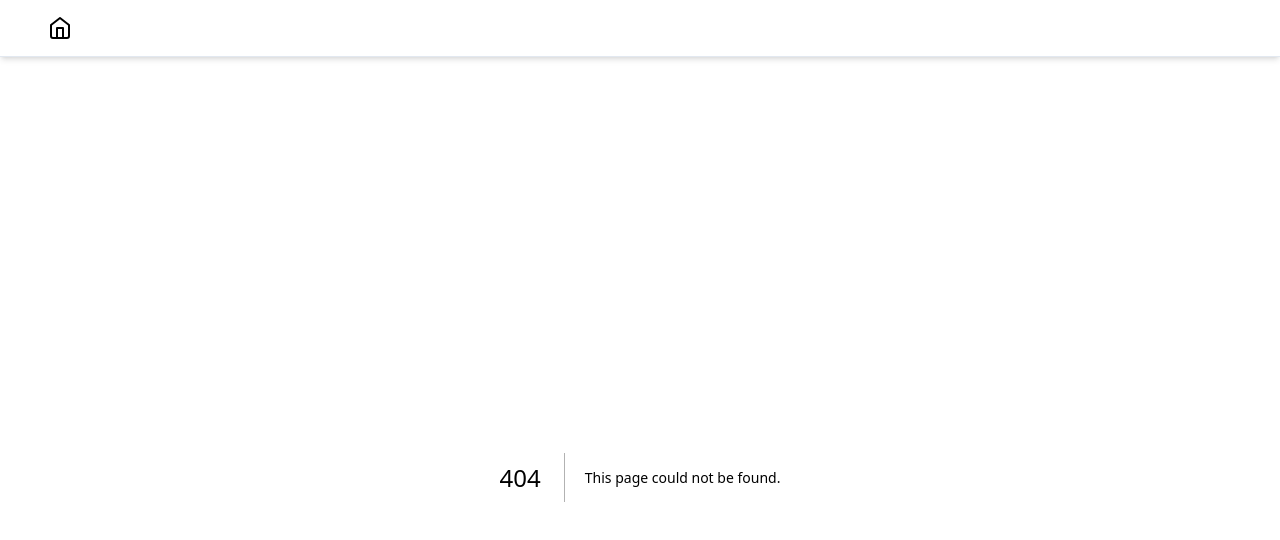
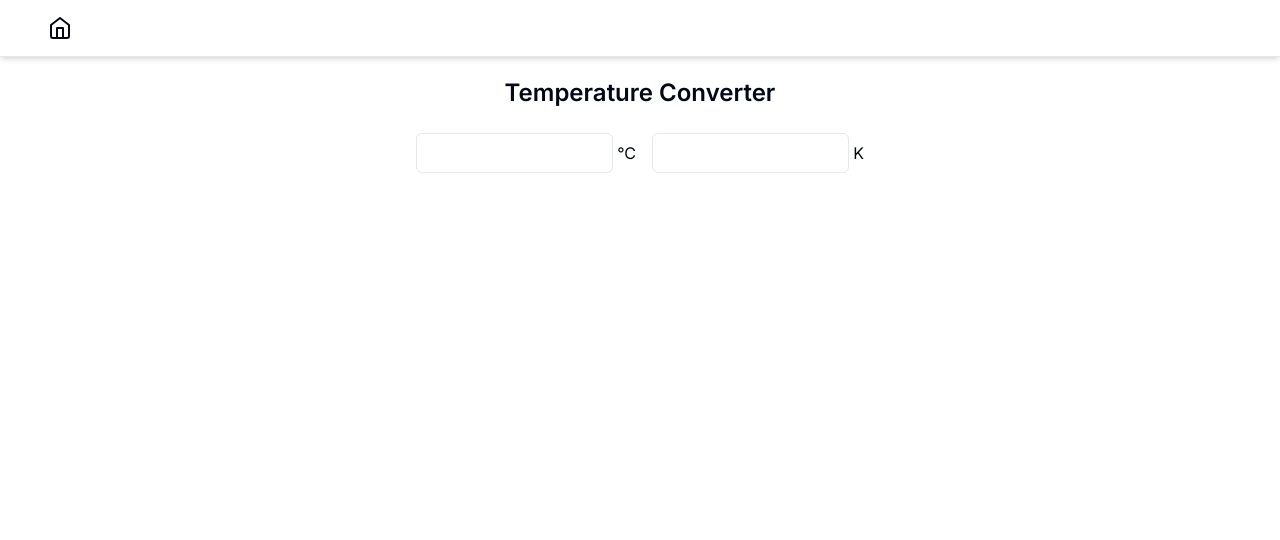
Before and after one commit to fairulazmin/myapp, a Next.js app: page /tempConverter in a window 1280 px wide. Before the commit this address had no page. Shown: the top 540 px of the page. Built offline with nearby package versions, Linux system fonts and the light colour scheme.

Commit message:
added temperature converter

```diff
--- a/app/page.tsx
+++ b/app/page.tsx
@@ -42,6 +42,9 @@ export default function Home() {
           <Link href="/todolist">Todo list</Link>
         </li>
         <li>
+          <Link href="/tempConverter">Temperature Converter</Link>
+        </li>
+        <li>
           <Link href="/muTable">MU Table</Link>
         </li>
         <li>
--- /dev/null
+++ b/app/tempConverter/page.tsx
@@ -0,0 +1,11 @@
+import { TempConverter } from "./tempConverter";
+
+const TempConverterPage = () => {
+  return (
+    <div className="container mx-auto">
+      <TempConverter />
+    </div>
+  );
+};
+
+export default TempConverterPage;
--- /dev/null
+++ b/app/tempConverter/tempConverter.tsx
@@ -0,0 +1,26 @@
+"use client";
+
+import { Input } from "@/components/ui/input";
+import { useTempStore } from "@/hooks/use-temperature-store";
+
+export const TempConverter = () => {
+  const { temp, onChange } = useTempStore();
+
+  return (
+    <div>
+      <div className="text-center text-2xl font-semibold mb-6">
+        Temperature Converter
+      </div>
+      <div className="flex max-w-md mx-auto items-center">
+        <Input value={temp.degree} onChange={(e) => onChange(e, "degree")} />
+        <span className="ml-1 mr-4">°C</span>
+        <Input
+          value={temp.kelvin}
+          onChange={(e) => onChange(e, "kelvin")}
+          className="mr-1"
+        />{" "}
+        K
+      </div>
+    </div>
+  );
+};
--- /dev/null
+++ b/hooks/use-temperature-store.ts
@@ -0,0 +1,28 @@
+import { create } from "zustand";
+
+interface Temp {
+  temp: { degree: number | string; kelvin: number | string };
+  onChange: (
+    e: React.ChangeEvent<HTMLInputElement>,
+    type: "degree" | "kelvin",
+  ) => void;
+}
+
+export const useTempStore = create<Temp>((set) => ({
+  // initial state
+  temp: { degree: "", kelvin: "" },
+
+  // methods for manipulating state
+  onChange: (e, type) => {
+    console.log("e: ", e.target.value);
+    const num = Number(e.target.value);
+    switch (type) {
+      case "degree":
+        set({ temp: { degree: num, kelvin: num + 273.15 } });
+        break;
+      case "kelvin":
+        set({ temp: { kelvin: num, degree: num - 273.15 } });
+        break;
+    }
+  },
+}));
```
Also changed, not shown: hooks/use-todos-store.ts (added, +55 -0 lines).
